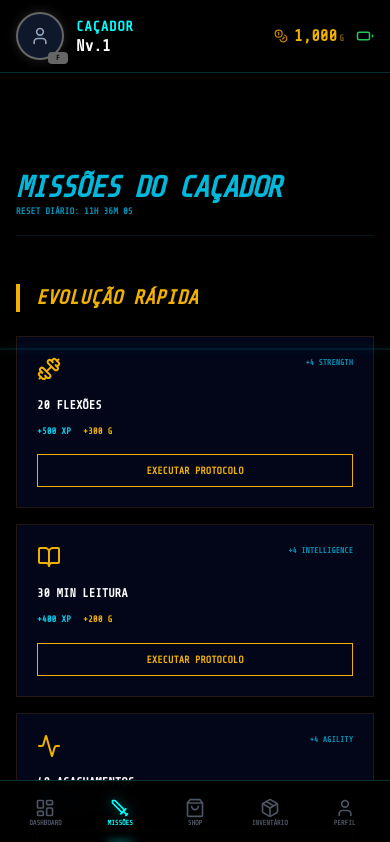
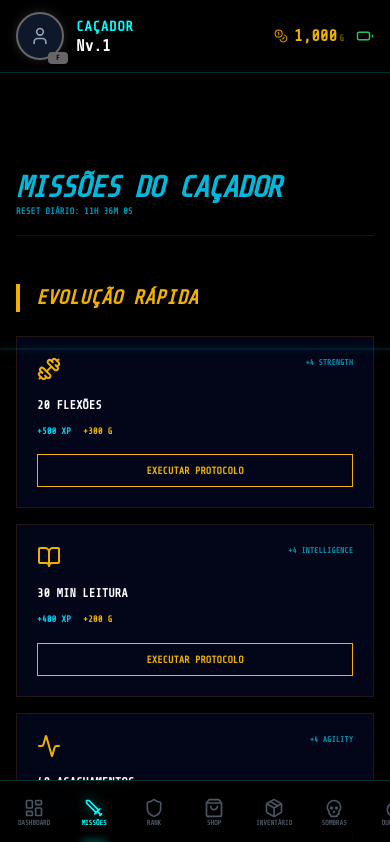
Before and after one commit to GestorMath/Solo-Leveling, a Next.js app: page /quests in a window 390 px wide. Shown: the top 842 px of the page. Built offline with nearby package versions, Linux system fonts and the light colour scheme; no server answers.

Commit message:
fix: bottom nav scroll + quests persist

```diff
--- a/app/components/BottomNav.tsx
+++ b/app/components/BottomNav.tsx
@@ -1,35 +1,29 @@
 'use client'
 export const runtime = 'edge'
 export const dynamic = 'force-dynamic'
+
 import Link from 'next/link'
 import { usePathname } from 'next/navigation'
 import {
   LayoutDashboard, Sword, ShoppingBag, Package, User,
-  Trophy, Skull, Timer, Bell, Shield, Users, BookOpen,
+  Trophy, Skull, Timer, Bell, Shield, Users, BookOpen, Settings,
 } from 'lucide-react'
 import { useSystem, THEME_COLORS } from '../context/SystemContext'
 
-const PRIMARY_NAV = [
-  { icon: LayoutDashboard, label: 'Dashboard', href: '/Dashboard'  },
-  { icon: Sword,           label: 'Missões',   href: '/quests'     },
-  { icon: ShoppingBag,     label: 'Shop',      href: '/shop'       },
-  { icon: Package,         label: 'Inventário',href: '/inventory'  },
-  { icon: User,            label: 'Perfil',    href: '/profile'    },
-]
-
-export const ALL_NAV = [
+const ALL_NAV = [
   { icon: LayoutDashboard, label: 'Dashboard',    href: '/Dashboard'          },
   { icon: Sword,           label: 'Missões',      href: '/quests'             },
   { icon: Shield,          label: 'Rank',         href: '/rank'               },
-  { icon: ShoppingBag,     label: 'Loja',         href: '/shop'               },
+  { icon: ShoppingBag,     label: 'Shop',         href: '/shop'               },
   { icon: Package,         label: 'Inventário',   href: '/inventory'          },
   { icon: Skull,           label: 'Sombras',      href: '/shadow-army'        },
   { icon: Timer,           label: 'Dungeon',      href: '/dungeon'            },
   { icon: Users,           label: 'Guild',        href: '/guild'              },
   { icon: Trophy,          label: 'Ranking',      href: '/leaderboard'        },
   { icon: Bell,            label: 'Notificações', href: '/notifications'      },
-  { icon: BookOpen,        label: 'Rotinas',      href: '/Dashboard/routines' }, // ADICIONADO
+  { icon: BookOpen,        label: 'Rotinas',      href: '/Dashboard/routines' },
   { icon: User,            label: 'Perfil',       href: '/profile'            },
+  { icon: Settings,        label: 'Config',       href: '/settings'           },
 ]
 
 export default function BottomNav() {
@@ -38,23 +32,41 @@ export default function BottomNav() {
   const themeColor = THEME_COLORS[colorTheme] ?? '#00ffff'
 
   return (
-    <nav className="fixed bottom-0 left-0 right-0 h-16 bg-black/95 border-t z-[100] backdrop-blur-md flex items-center justify-around px-2 md:hidden"
-      style={{ borderTopColor: `${themeColor}30` }}>
-      {PRIMARY_NAV.map(({ icon: Icon, label, href }) => {
-        const active = pathname === href || (href !== '/Dashboard' && pathname.startsWith(href + '/'))
-          || (href === '/Dashboard' && pathname === '/Dashboard')
+    <nav
+      className="fixed bottom-0 left-0 right-0 h-16 bg-black/95 border-t z-[100] backdrop-blur-md md:hidden"
+      style={{ borderTopColor: `${themeColor}30` }}
+    >
+      <div className="flex items-center h-full overflow-x-auto no-scrollbar px-1">
+        {ALL_NAV.map(({ icon: Icon, label, href }) => {
+          const active =
+            pathname === href ||
+            (href !== '/Dashboard' && pathname.startsWith(href + '/')) ||
+            (href === '/Dashboard' && pathname === '/Dashboard')
+
           return (
-          <Link key={href} href={href}
-            className={`flex flex-col items-center justify-center flex-1 h-full gap-0.5 relative transition-all duration-200`}
-            style={{ color: active ? themeColor : '#4b5563' }}>
-            <Icon size={20} style={active ? { filter: `drop-shadow(0 0 6px ${themeColor}80)` } : {}} />
-            <span className="text-[7px] uppercase font-black tracking-tight leading-none">{label}</span>
+            <Link
+              key={href}
+              href={href}
+              className="flex flex-col items-center justify-center flex-shrink-0 h-full gap-0.5 px-3 relative transition-all duration-200"
+              style={{ color: active ? themeColor : '#4b5563', minWidth: '60px' }}
+            >
+              <Icon
+                size={20}
+                style={active ? { filter: `drop-shadow(0 0 6px ${themeColor}80)` } : {}}
+              />
+              <span className="text-[7px] uppercase font-black tracking-tight leading-none whitespace-nowrap">
+                {label}
+              </span>
               {active && (
-              <div className="absolute bottom-0 w-6 h-[2px]" style={{ background: themeColor, boxShadow: `0 0 8px ${themeColor}` }} />
+                <div
+                  className="absolute bottom-0 w-6 h-[2px]"
+                  style={{ background: themeColor, boxShadow: `0 0 8px ${themeColor}` }}
+                />
               )}
             </Link>
           )
         })}
+      </div>
     </nav>
   )
 }
```
Also changed, not shown: app/(protected)/quests/page.tsx (+89 -76 lines), 1 other file (tests, documents, lock files or other folders). Lines whose indentation alone changed are shown as unchanged.
